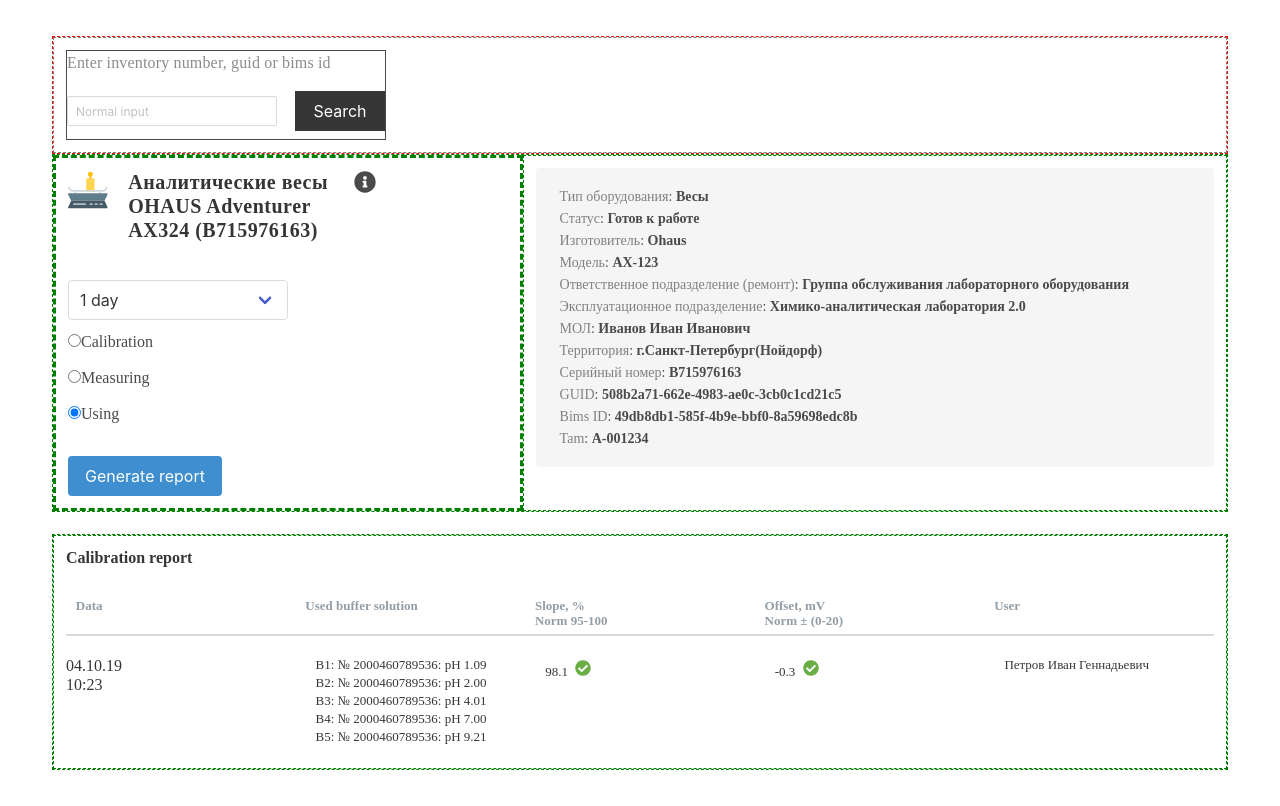
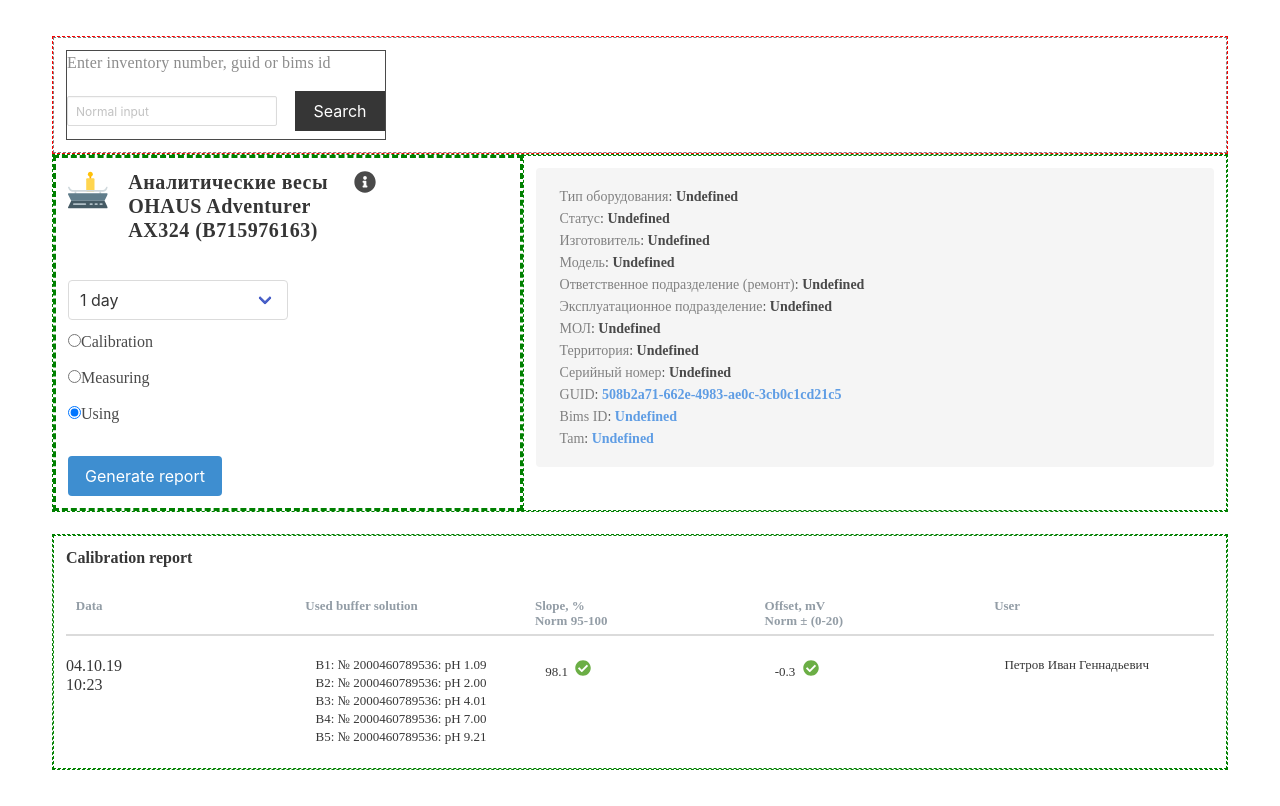
Before and after one commit to shutemov/biocad-test-task, a Vue app in the folder instrument-calibration-report-page/: page / in a window 1280 px wide. Built offline with nearby package versions, Linux system fonts and the light colour scheme; a web font is replaced by a local one; what bulma-checkradio, bulma-tooltip would draw is missing.

Commit message:
Update DeviceInfo.vue
Added "device" props and computed property of deviceProperties.
Added copy method for copying GUID, BimsID, Tam codes

```diff
--- a/instrument-calibration-report-page/src/components/body/DeviceInfo.vue
+++ b/instrument-calibration-report-page/src/components/body/DeviceInfo.vue
@@ -1,8 +1,15 @@
 <template>
     <div class="notification" id="body-block-device-info">
-        <div class="infoItem" v-for="(infoItem,index) in deviceInfo" :key="'device_'+index">
+        <div class="infoItem" v-for="(infoItem,index) in updateInfo" :key="'device_'+index">
             <span class="deviceProp" style="color:gray">{{infoItem.deviceProperty}}</span>:
-            <b class="propValue" >{{infoItem.value}}</b>
+
+            <b v-if="infoItem.isCopied"
+               class="propValue"
+               @click="copy(infoItem.value)"
+               style="color:#5f9de4;">{{infoItem.value}}</b>
+
+            <b v-else class="propValue">{{infoItem.value}}</b>
+
         </div>
     </div>
 </template>
@@ -11,33 +18,82 @@
     export default {
         name: "DeviceInfo",
 
+        props: {
+            device: {
+                type: Object,
+                default: function () {
+                    return {
+                        typeOfEquipment: 'Undefined',
+                        workStatus: 'Undefined',
+                        title: 'Undefined',
+                        producer: 'Undefined',
+                        model: 'Undefined',
+                        responsibleUnit: 'Undefined',
+                        operationalUnit: 'Undefined',
+                        MOL: 'Undefined',
+                        territory: 'Undefined',
+                        serialNumber: 'Undefined',
+                        GUID: '508b2a71-662e-4983-ae0c-3cb0c1cd21c5',
+                        bimsID: 'Undefined',
+                        tam: 'Undefined',
+                    }
+                }
+            }
+        },
+
         data() {
             return {
-                deviceInfo: [
-                    {deviceProperty: 'Тип оборудования', value: 'Весы'},
-                    {deviceProperty: 'Статус', value: 'Готов к работе'},
-                    {deviceProperty: 'Изготовитель', value: 'Ohaus'},
-                    {deviceProperty: 'Модель', value: 'AX-123'},
-                    {deviceProperty: 'Ответственное подразделение (ремонт)',value: 'Группа обслуживания лабораторного оборудования'},
-                    {deviceProperty: 'Эксплуатационное подразделение', value: 'Химико-аналитическая лаборатория 2.0'},
-                    {deviceProperty: 'МОЛ', value: 'Иванов Иван Иванович'},
-                    {deviceProperty: 'Территория', value: 'г.Санкт-Петербург(Нойдорф)'},
-                    {deviceProperty: 'Серийный номер', value: 'B715976163'},
-                    {deviceProperty: 'GUID', value: '508b2a71-662e-4983-ae0c-3cb0c1cd21c5'},
-                    {deviceProperty: 'Bims ID', value: '49db8db1-585f-4b9e-bbf0-8a59698edc8b'},
-                    {deviceProperty: 'Tam', value: 'А-001234'},
+                // deviceInfo: this.updateInfo
+            }
+        },
+
+
+        computed: {
+            updateInfo() {
+
+                return [...
+                    [
+                        {deviceProperty: 'Тип оборудования', value: this.device.typeOfEquipment},
+                        {deviceProperty: 'Статус', value: this.device.workStatus},
+                        {deviceProperty: 'Изготовитель', value: this.device.producer},
+                        {deviceProperty: 'Модель', value: this.device.model},
+                        {
+                            deviceProperty: 'Ответственное подразделение (ремонт)', value: this.device.responsibleUnit
+                        },
+                        {deviceProperty: 'Эксплуатационное подразделение', value: this.device.operationalUnit},
+                        {deviceProperty: 'МОЛ', value: this.device.MOL},
+                        {deviceProperty: 'Территория', value: this.device.territory},
+                        {deviceProperty: 'Серийный номер', value: this.device.serialNumber},
+                        {deviceProperty: 'GUID', value: this.device.GUID, isCopied: true},
+                        {deviceProperty: 'Bims ID', value: this.device.bimsID, isCopied: true},
+                        {deviceProperty: 'Tam', value: this.device.tam, isCopied: true},
+                    ]
                 ]
+            }
+        },
+
+
+        methods: {
+            copy(code) {
+                console.log(code)
+                navigator.clipboard.writeText(code)
+                    .then(() => {
+                        alert('code was copied ' + code)
+                    })
+                    .catch(err => {
+                        console.log('Something went wrong', err);
+                    });
             }
         }
     }
 </script>
 
 <style scoped>
-    .infoItem{
+    .infoItem {
         margin-top: 5px;
     }
 
-    .infoItem:first-child{
+    .infoItem:first-child {
         margin-top: 0px;
     }
 
```
